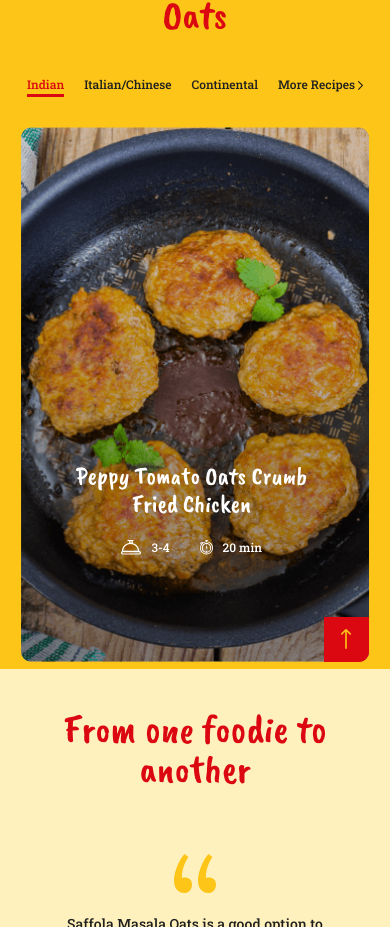
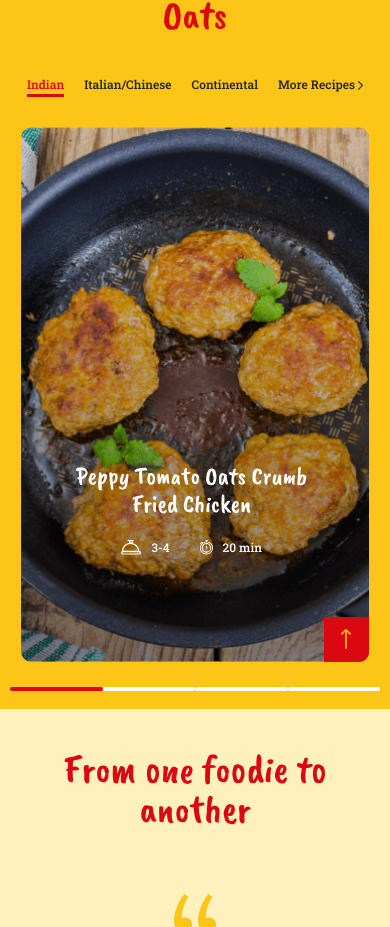
Before and after one commit to jigar1198/css-practice, a Nuxt app: page / in a window 390 px wide. Shown: the part 6140-7067 px from the top of the page. Built offline with nearby package versions, Linux system fonts and the light colour scheme.

Commit message:
final changes

```diff
--- a/assets/css/scss/pages/_landing.scss
+++ b/assets/css/scss/pages/_landing.scss
@@ -619,11 +619,17 @@
   .recipes-carousel {
     @media (max-width: 600px) {
       padding: 0 1rem;
+      padding-bottom: 4rem;
     }
 
     .slick-dots {
       bottom: -15px;
       height: 4px;
+
+      @media (max-width: 600px) {
+        bottom: 25px;
+        padding-right: 2rem;
+      }
 
       li {
         width: 25%;
--- a/pages/index.vue
+++ b/pages/index.vue
@@ -1696,7 +1696,7 @@ export default {
             breakpoint: 992,
             settings: {
               slidesToShow: 2,
-              arrows: false,
+              arrows: true,
             },
           },
           {
```
